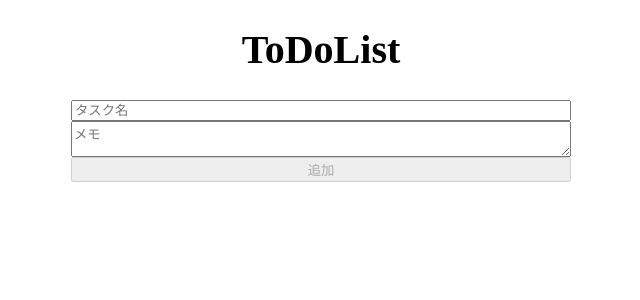
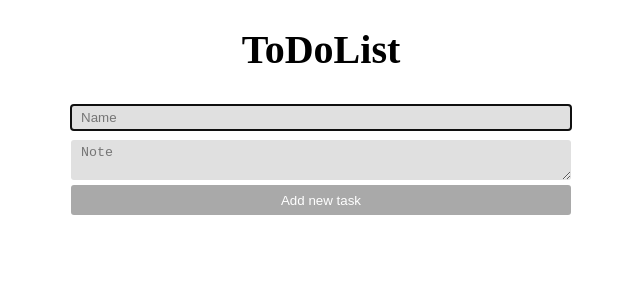
Before and after one commit to programming-ham/todo-react, a React (Create React App) app: page / in a window 1280 px wide. Shown: the top 300 px of the page, without its empty margins (319-959 px from the left). Built offline with nearby package versions, Linux system fonts and the light colour scheme.

Commit message:
フォームとアイテムにスタイルを追加

```diff
--- a/src/Form.jsx
+++ b/src/Form.jsx
@@ -12,23 +12,24 @@ const Form = ({addTodo}) => {
   };
 
   return (
-    <form className = "form1" onSubmit = {handleSubmit}>
+    <form className = "form1" autoComplete = "off" onSubmit = {handleSubmit}>
       <input
-        className = "task"
+        className = "formTask"
         id = "task"
-        placeholder = "タスク名"
+        placeholder = "Name"
         value = {text1}
+        autoFocus = {true}
         onChange = {(e) => setText1(e.target.value)}
       />
       <textarea
-        className = "memo"
-        id = "memo"
-        placeholder = "メモ"
+        className = "formNote"
+        id = "note"
+        placeholder = "Note"
         value = {text2}
         onChange = {(e) => setText2(e.target.value)}
 
       />
-      <button disabled = {text1.trim() === ""}>追加</button>
+      <button className = "addBtn" disabled = {text1.trim() === ""}>Add new task</button>
 
     </form>
   );
--- a/src/Item.jsx
+++ b/src/Item.jsx
@@ -4,7 +4,8 @@ import {FaCheckCircle, FaTrashAlt, FaPen} from "react-icons/fa";
 const Item = ({content1, content2, id, deleteTodo}) => {
   const [done, setDone] = useState(false);
   return (
-    <ul className = "itemInner">
+    <ul className = "itemAll">
+      <div className = "itemInner">
         <li>
           <span className = "task" style = {{textDecoration: done ? "line-through": "none"}}>{content1}</span>
         </li>
@@ -13,7 +14,8 @@ const Item = ({content1, content2, id, deleteTodo}) => {
           <button className = "btn done" onClick = {() => setDone(!done)}><FaCheckCircle /></button>
           <button className = "btn delete" onClick = {() => deleteTodo(id)}><FaTrashAlt /></button>
         </div>
-      {console.log(content2)}
+      </div>
+      <p className = "memo">{content2}</p>
     </ul>
   );
 };
--- a/src/style/_Form.scss
+++ b/src/style/_Form.scss
@@ -1,3 +1,5 @@
+$green: #1abc9c;
+
 .form1 {
   width: 500px;
   margin: 0 auto;
@@ -6,3 +8,26 @@
   flex-direction: column;
   justify-content: space-between;
 }
+
+input, textarea {
+  display: inline-block;
+  border: none;
+  margin: 5px 0;
+  padding: 5px 10px;
+  border-radius: 3px;
+  background: darken(#f9f9f9, 10%);
+  color: darken(#f9f9f9, 80%);
+}
+
+
+
+.addBtn {
+  background: $green;
+  color: #fff;
+  border: none;
+  border-radius: 3px;
+  height: 30px;
+  &:disabled {
+    background: #a9a9a9;
+  }
+}
--- a/src/style/_List.scss
+++ b/src/style/_List.scss
@@ -1,5 +1,5 @@
 .list {
-  width: 500px;
+  width: 600px;
   margin: 0 auto;
   display: flex;
   flex-direction: column;
--- a/src/style/_lib.scss
+++ b/src/style/_lib.scss
@@ -4,5 +4,5 @@ html {
 }
 
 body {
-  font-size: 20px;
+  font-size: 15px;
 }
--- a/src/style/main.css
+++ b/src/style/main.css
@@ -115,7 +115,7 @@ html {
 }
 
 body {
-  font-size: 20px;
+  font-size: 15px;
 }
 
 .form1 {
@@ -127,21 +127,69 @@ body {
   justify-content: space-between;
 }
 
+input, textarea {
+  display: inline-block;
+  border: none;
+  margin: 5px 0;
+  padding: 5px 10px;
+  border-radius: 3px;
+  background: #e0e0e0;
+  color: #2d2d2d;
+}
+
+.addBtn {
+  background: #1abc9c;
+  color: #fff;
+  border: none;
+  border-radius: 3px;
+  height: 30px;
+}
+
+.addBtn:disabled {
+  background: #a9a9a9;
+}
+
+.itemAll {
+  display: flex;
+  flex-direction: column;
+  width: 600px;
+  margin-bottom: 10px;
+  padding: 0 10px;
+  border: 2px solid #7761ED;
+  border-radius: 10px;
+}
+
+.itemAll:nth-child(2n) {
+  background-color: #f5f5f5;
+}
+
 .itemInner {
-  width: 500px;
-  padding: 3px;
-  margin-bottom: 5px;
   display: flex;
   justify-content: space-between;
   align-items: center;
+  border-bottom: 1px solid;
+  padding: 5px 5px 5px 0;
 }
 
-.itemInner:nth-child(2n) {
-  background-color: #f5f5f5;
+.task {
+  padding-left: 8px;
+  font-weight: bold;
+}
+
+.memo {
+  padding: 5px 0 5px 8px;
+}
+
+.btns {
+  display: flex;
+  align-items: center;
 }
 
 .btn {
-  width: 30px;
+  display: inline-block;
+  width: 35px;
+  height: 25px;
+  margin-right: 3px;
 }
 
 .edit {
@@ -154,10 +202,11 @@ body {
 
 .delete {
   color: red;
+  margin: 0;
 }
 
 .list {
-  width: 500px;
+  width: 600px;
   margin: 0 auto;
   display: flex;
   flex-direction: column;
```
Also changed, not shown: src/style/_Item.scss (+34 -7 lines), 1 other file (tests, documents, lock files or other folders). Lines whose indentation alone changed are shown as unchanged.
